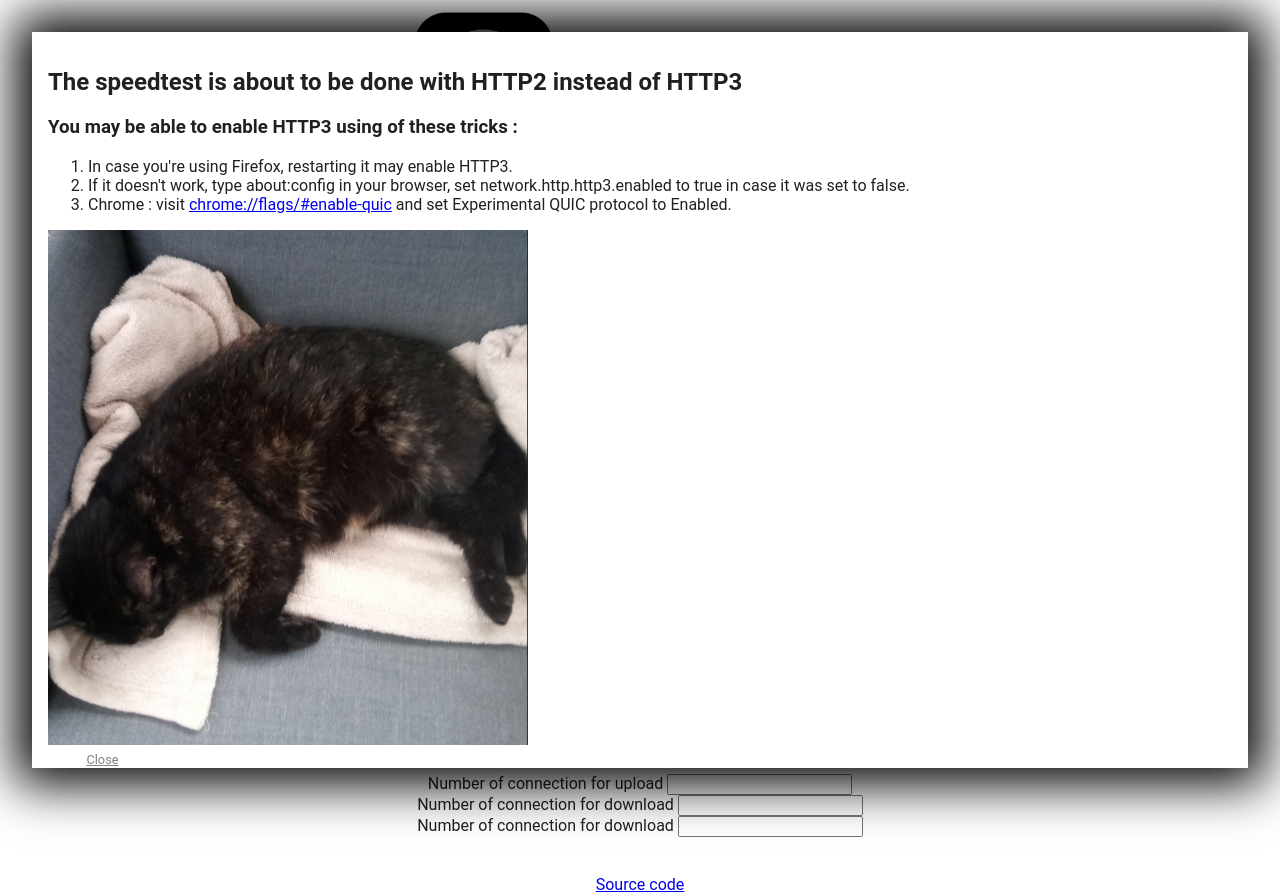
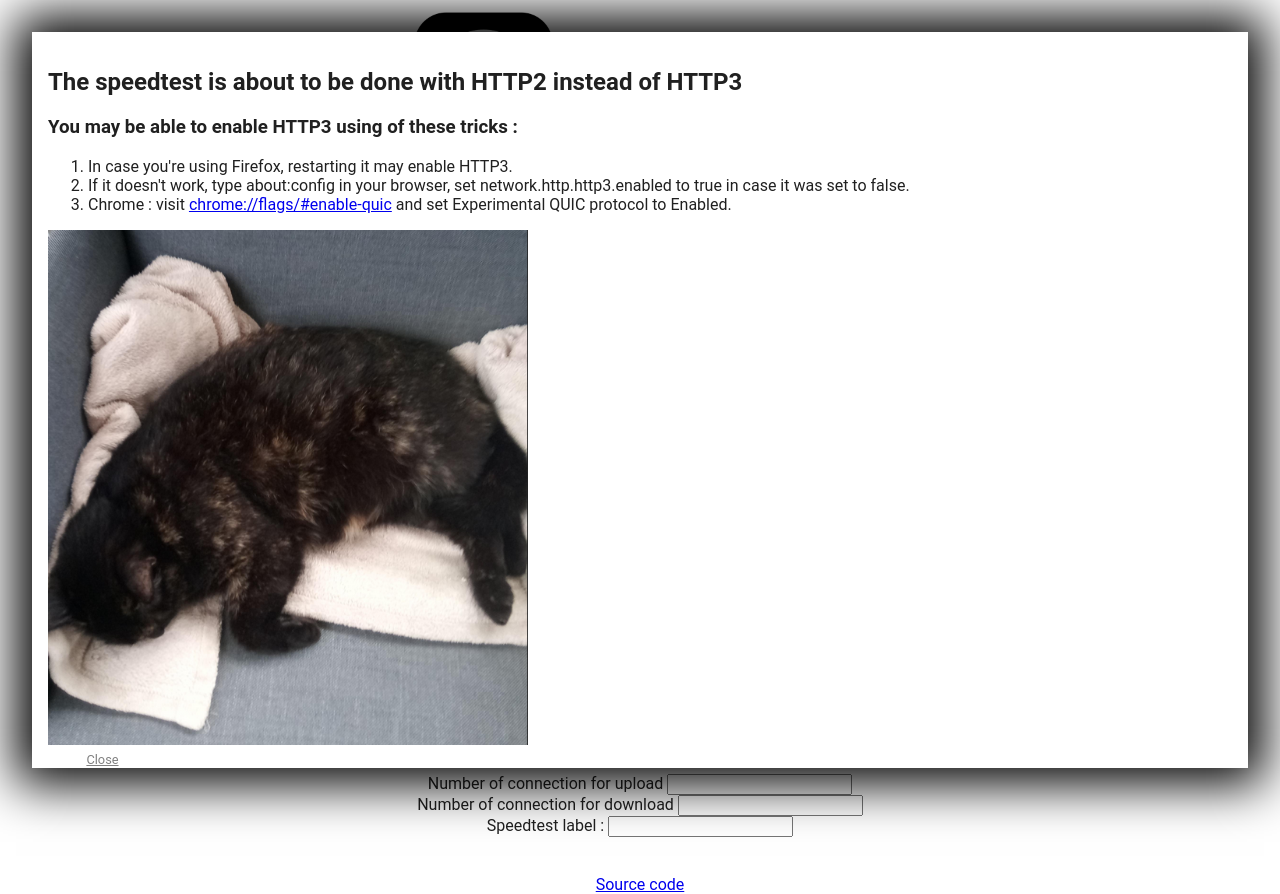
Before and after one commit to FelixGaudin/LibreSpeedQuic, a plain HTML site: page frontend/index.html in a window 1280 px wide. Drawn offline with Linux system fonts and the light colour scheme; no server answers.

Commit message:
label text

```diff
--- a/frontend/index.html
+++ b/frontend/index.html
@@ -372,7 +372,7 @@ function initUI(){
 			<input type="number" name="dlNbr" id="dln">
 		</div>
 		<div>
-			<span>Number of connection for download</span>
+			<span>Speedtest label : </span>
 			<input type="text" name="label" id="label">
 		</div>
 	</div>
```
